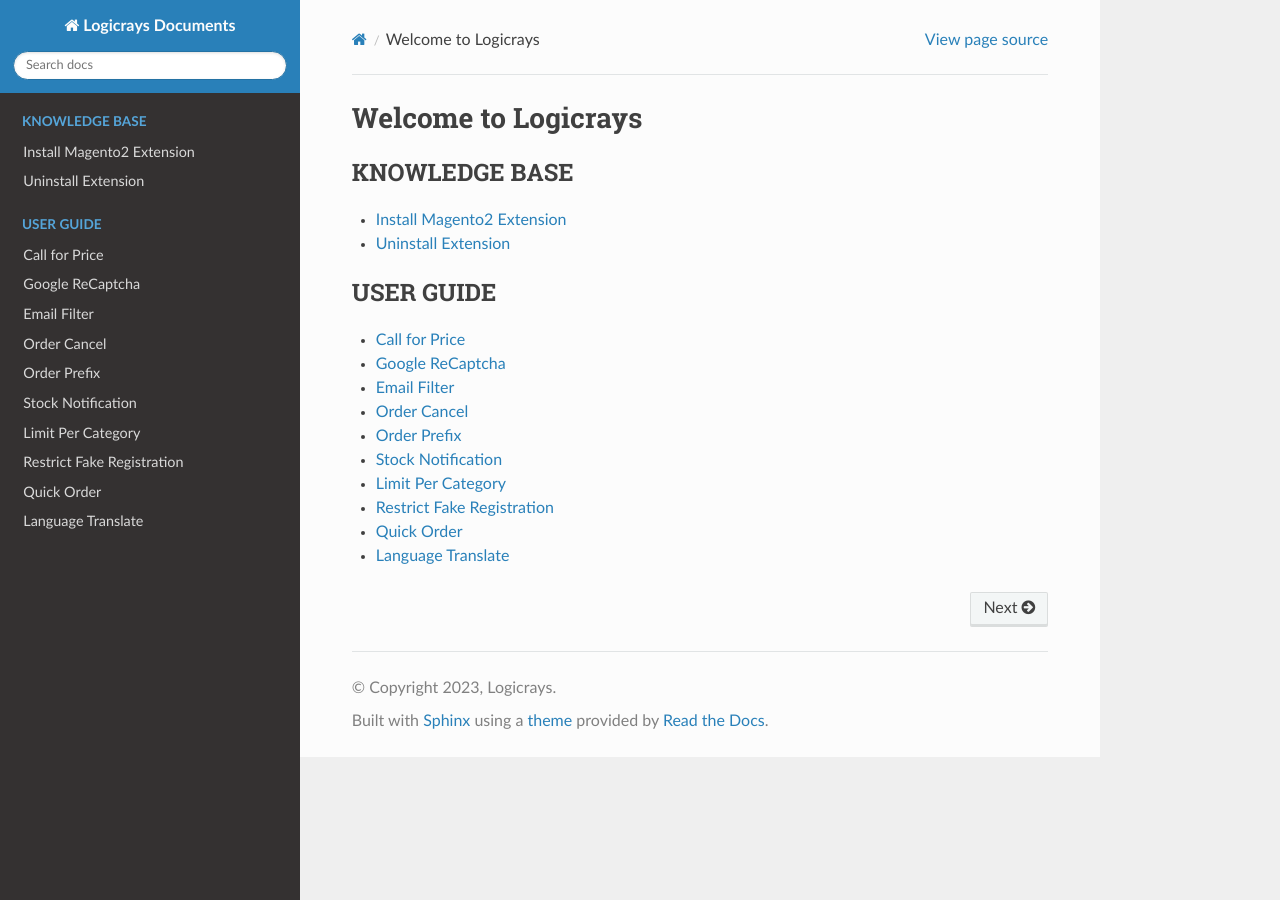
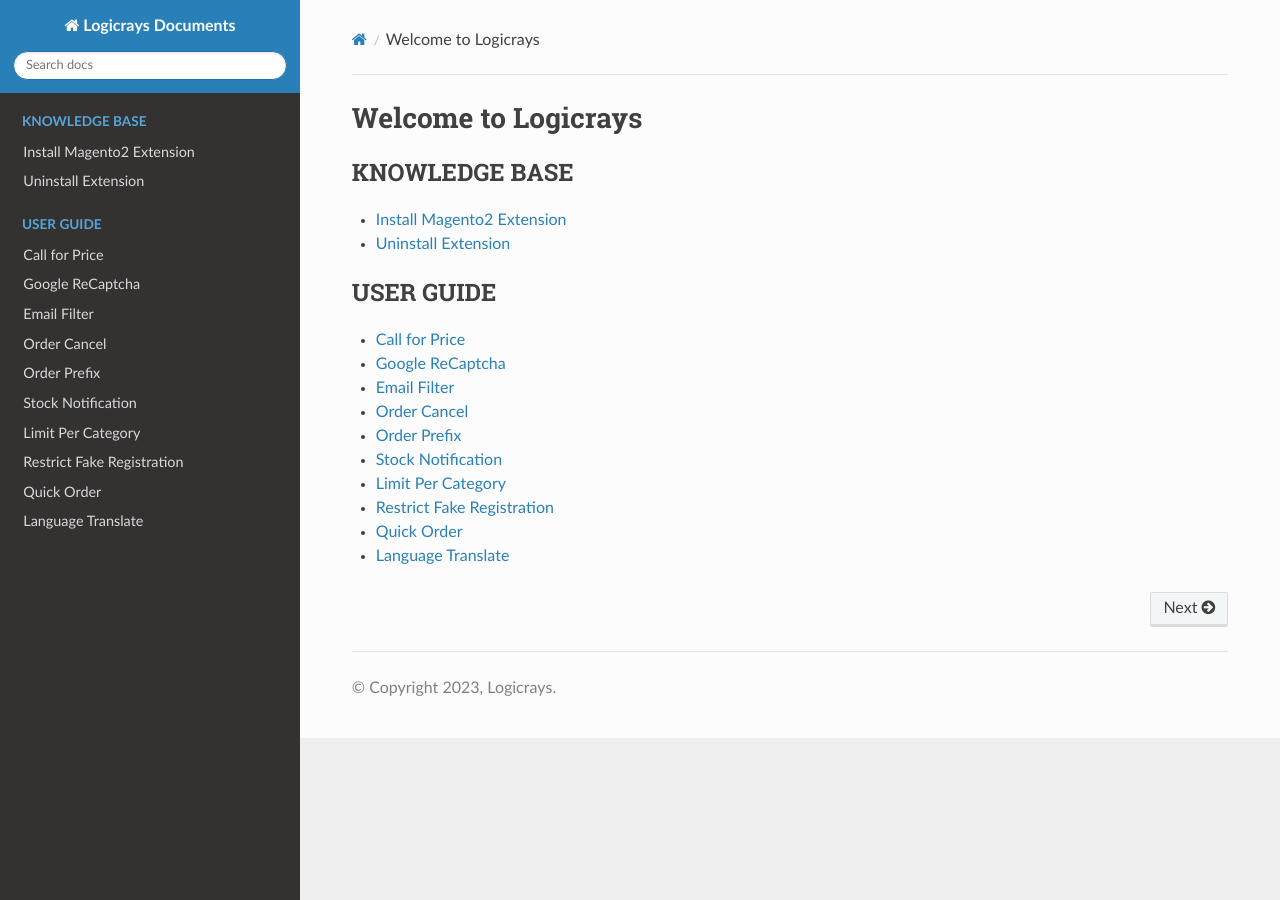
Before and after one commit to rahulp-logicrays/testdocs, a Sphinx documentation site: the page built from docs/index.rst, in a window 1280 px wide. Built offline with Sphinx 7.4.7 and the Read the Docs theme 2.0.0, drawn with Linux system fonts in a browser that asks for light colours; part of the change alters nothing that is shown.

```diff
--- /dev/null
+++ b/docs/_templates/layout.html
@@ -0,0 +1,4 @@
+{% extends "!layout.html" %}
+{% block extrahead %}
+    <link href="{{ pathto("_static/custom.css", True) }}" rel="stylesheet" type="text/css">
+{% endblock %}
--- a/docs/conf.py
+++ b/docs/conf.py
@@ -39,6 +39,10 @@ release = '1.0.0'
 # extensions coming with Sphinx (named 'sphinx.ext.*') or your custom
 # ones.
 extensions = [
+    "sphinx.ext.autodoc",
+    "sphinxcontrib.video",
+    "notfound.extension",
+    "sphinxemoji.sphinxemoji",
 ]
 
 # Add any paths that contain templates here, relative to this directory.
@@ -48,7 +52,9 @@ templates_path = ['_templates']
 # You can specify multiple suffix as a list of string:
 #
 # source_suffix = ['.rst', '.md']
-source_suffix = '.rst'
+# source_suffix = '.rst'
+source_suffix = ['.rst', '.md']
+
 
 # The master toctree document.
 master_doc = 'index'
@@ -58,7 +64,7 @@ master_doc = 'index'
 #
 # This is also used if you do content translation via gettext catalogs.
 # Usually you set "language" from the command line for these cases.
-language = 'en'
+language = "en"
 
 # List of patterns, relative to source directory, that match files and
 # directories to ignore when looking for source files.
@@ -158,7 +164,7 @@ texinfo_documents = [
 # -- Options for Epub output -------------------------------------------------
 
 # Bibliographic Dublin Core info.
-epub_title = project
+# epub_title = project
 
 # The unique identifier of the text. This can be a ISBN number
 # or the project homepage.
@@ -170,4 +176,14 @@ epub_title = project
 # epub_uid = ''
 
 # A list of files that should not be packed into the epub file.
-epub_exclude_files = ['search.html']
+# epub_exclude_files = ['search.html']
+
+# If true, links to the reST sources are added to the pages.
+html_show_sourcelink = False
+
+# If true, "Created using Sphinx" is shown in the HTML footer. Default is True.
+html_show_sphinx = False
+
+myst_enable_extensions = [
+    "deflist",
+]
```
Also changed, not shown: 2 other files.
